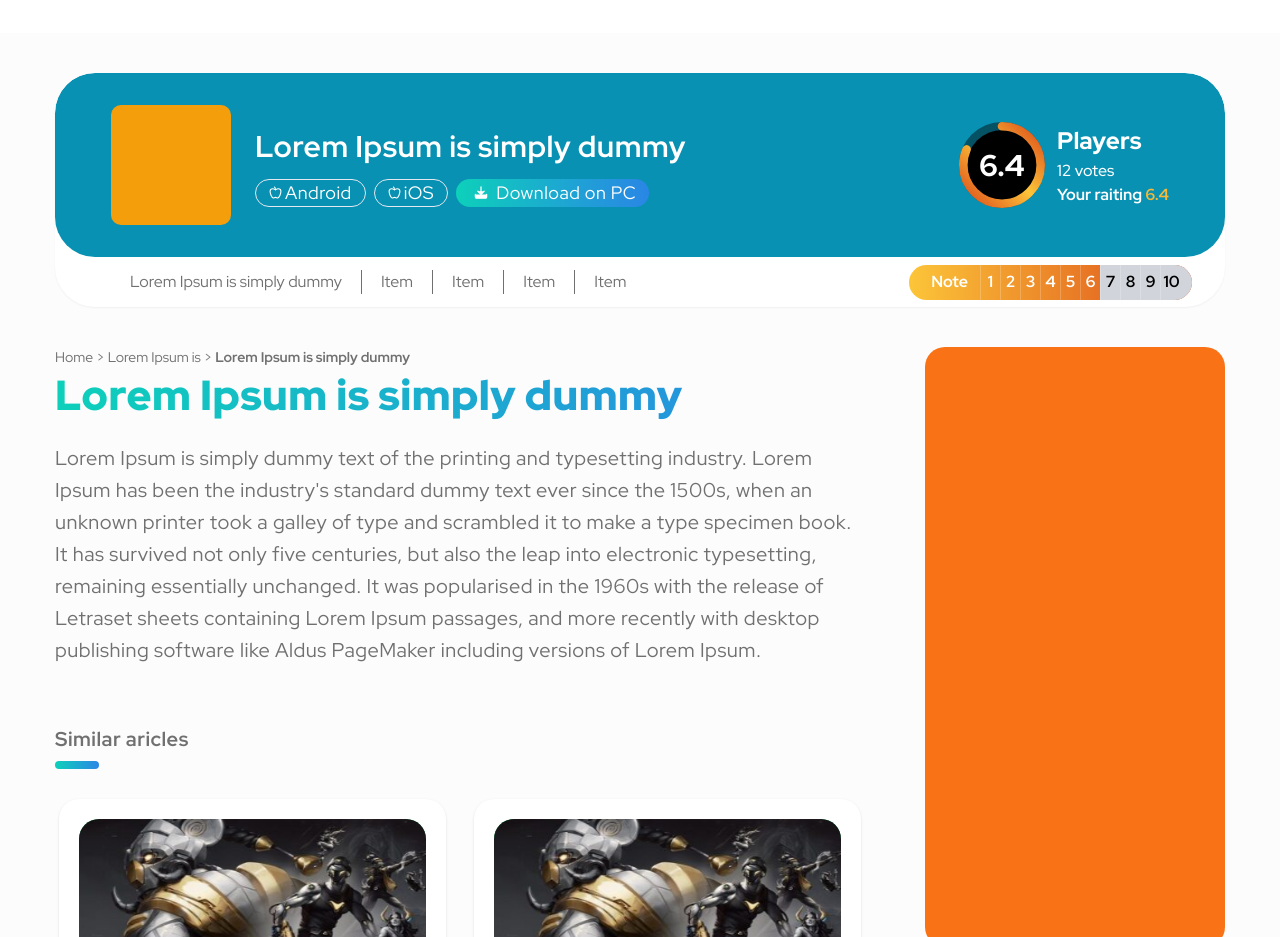
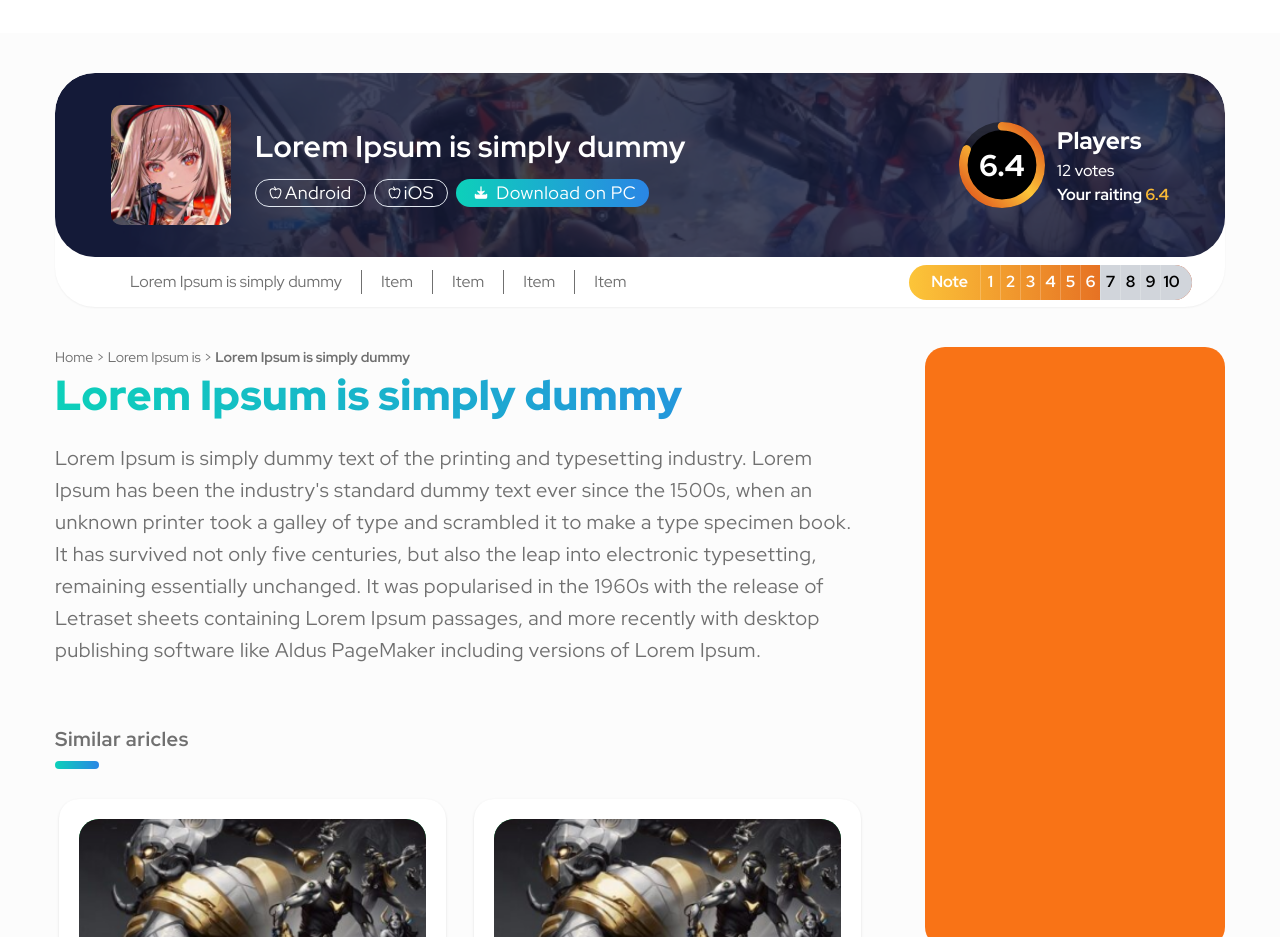
Before and after one commit to SHEFF48/my-app-test, a Next.js app: page / in a window 1280 px wide. Shown: the part 135-1072 px from the top of the page. Built offline with nearby package versions, Linux system fonts and the light colour scheme.

Commit message:
Added banner img

```diff
--- a/src/components/Arcticles/ArticleListItem.tsx
+++ b/src/components/Arcticles/ArticleListItem.tsx
@@ -17,8 +17,15 @@ const ArticleListItem: React.FC<IArticleItem> = ({
 }) => {
   return (
     <div className="similar-article-card flex gap-[18px] p-[20px] justify-start items-center flex-col shadow rounded-[20px] bg-white dark:bg-[#202434]">
-      <div className="image relative w-[310px] lg:w-[347px] h-[171px] bg-green-500 rounded-[20px] overflow-hidden">
-        {imageURL && <Image src={imageURL} alt={title} fill />}
+      <div className="image relative w-[310px] lg:w-[347px] h-[171px] bg-green-500 rounded-[20px] overflow-hidden       ">
+        {imageURL && (
+          <Image
+            src={imageURL}
+            alt={title}
+            fill
+            style={{ objectFit: "cover" }}
+          />
+        )}
       </div>
 
       <div className="description flex flex-col gap-[12px] w-[310px] lg:w-[347px] text-center">
--- a/src/components/Banner/Banner.tsx
+++ b/src/components/Banner/Banner.tsx
@@ -4,14 +4,28 @@ import React from "react";
 import RaitingLine from "../RaitingLine";
 
 import RaitingCircle from "../RaitingCircle";
+import Image from "next/image";
 
 const Banner = () => {
   return (
     <div className="w-full bg-white dark:bg-[#0E1219] rounded-[40px] overflow-hidden shadow-sm dark:shadow-[0px_22px_59px_0px_rgba(42,134,229,0.07)]">
-      <div className="top-block flex justify-between items-center h-[184px] w-full px-[20px] md:px-[30px] lg:px-[56px] rounded-[40px]  bg-cyan-600">
-        <div className="left-block flex items-center gap-[15px] md:gap-[24px]">
-          <div className="img shrink-0 h-[89px] w-[89px] md:h-[120px] md:w-[120px] rounded-[10px] bg-amber-500"></div>
-          <div className="descripripion flex flex-col gap-[10px] shrink-1">
+      <div className="top-block relative flex justify-between items-center h-[184px] w-full px-[20px] md:px-[30px] lg:px-[56px] rounded-[40px]  bg-[#161C3A] overflow-hidden">
+        <Image
+          src={"/article-banner-bg.jpeg"}
+          alt="article banner background"
+          fill
+          style={{ objectFit: "cover", zIndex: 0, opacity: 0.2 }}
+        />
+        <div className="left-block flex items-center gap-[15px] md:gap-[24px] z-10">
+          <div className="img relative shrink-0 h-[89px] w-[89px] md:h-[120px] md:w-[120px] rounded-[10px] overflow-hidden">
+            <Image
+              src="/article-icon.png"
+              alt={"article-icon"}
+              fill
+              style={{ objectFit: "cover" }}
+            />
+          </div>
+          <div className="descripripion flex flex-col gap-[10px] shrink-1 z-10">
             <h2 className="text-[24px] md:text-[35px] lg:text-[30px] text-white font-bold tracking-[.5px]">
               Lorem Ipsum is simply dummy
             </h2>
@@ -44,7 +58,7 @@ const Banner = () => {
           rate={6.4}
           userRate={6.4}
           votes={12}
-          className="hidden lg:flex"
+          className="hidden lg:flex z-10"
         />
       </div>
       <div className="bottom-block hidden lg:flex justify-between items-center pl-[56px] pr-[33px] h-[50px]">
```
Also changed, not shown: public/article-banner-bg.jpeg (added), public/article-icon.png (added).
